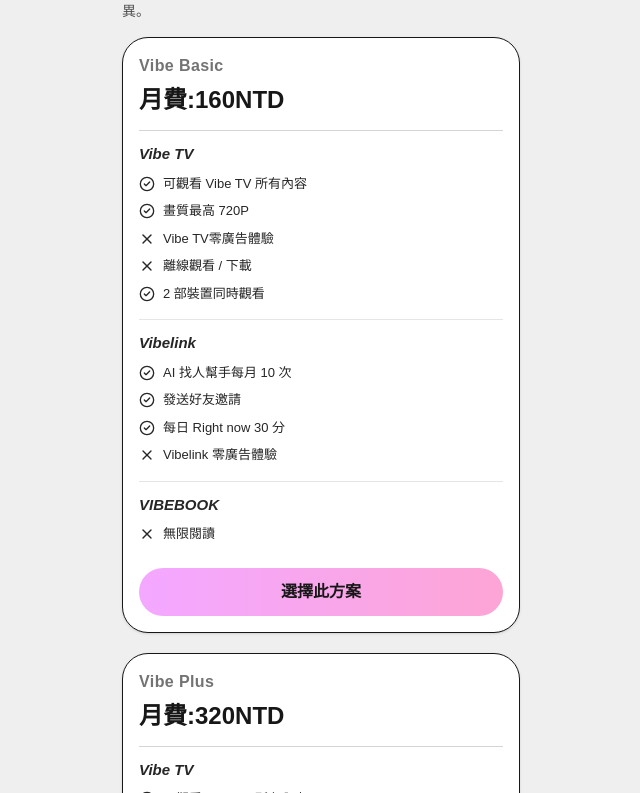
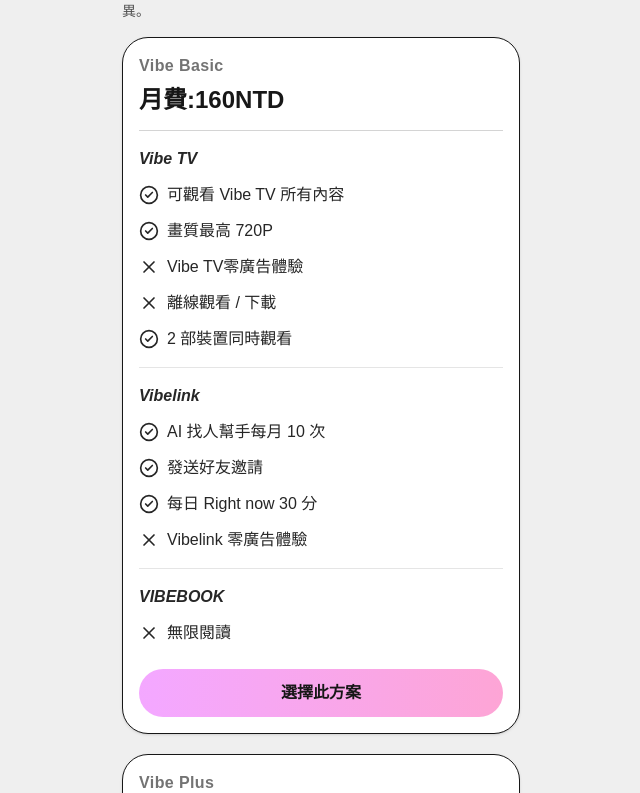
Before and after one commit to stevenchien0726-del/vibelink, a Next.js app in the folder vibe-membership-web/: page / in a window 1280 px wide. Shown: the part 567-1360 px from the top of the page, without its empty margins (319-959 px from the left). Built offline with nearby package versions, Linux system fonts and the light colour scheme.

Commit message:
feat: update membership UI and Premium ad-free

```diff
--- a/vibe-membership-web/app/page.tsx
+++ b/vibe-membership-web/app/page.tsx
@@ -96,9 +96,9 @@ type SubscriptionStatus = 'active' | 'paused' | 'cancelled'
 
 function FeatureRow({ label, included }: { label: string; included: boolean }) {
   return (
-    <div className="flex items-start gap-2 text-[13px] text-neutral-800">
+    <div className="flex items-start gap-2 text-[16px] text-neutral-800">
       <div className="mt-[2px] shrink-0">
-        {included ? <CheckCircle2 className="h-4 w-4" /> : <X className="h-4 w-4" />}
+        {included ? <CheckCircle2 className="h-5 w-5" /> : <X className="h-5 w-5" />}
       </div>
       <span>{label}</span>
     </div>
@@ -106,7 +106,7 @@ function FeatureRow({ label, included }: { label: string; included: boolean }) {
 }
 
 function SectionTitle({ children }: { children: React.ReactNode }) {
-  return <div className="text-[15px] font-semibold italic text-neutral-800">{children}</div>
+  return <div className="text-[16px] font-semibold italic text-neutral-800">{children}</div>
 }
 
 function PlanCard({
@@ -144,21 +144,21 @@ function PlanCard({
 </div>
 
       <div className="space-y-4">
-        <div className="space-y-2 border-t border-neutral-300 pt-3">
+        <div className="space-y-3 border-t border-neutral-300 pt-4">
           <SectionTitle>Vibe TV</SectionTitle>
           {plan.features.vibeTv.map((feature) => (
             <FeatureRow key={feature.label} {...feature} />
           ))}
         </div>
 
-        <div className="space-y-2 border-t border-neutral-200 pt-3">
+        <div className="space-y-3 border-t border-neutral-200 pt-4">
           <SectionTitle>Vibelink</SectionTitle>
           {plan.features.vibelink.map((feature) => (
             <FeatureRow key={feature.label} {...feature} />
           ))}
         </div>
 
-        <div className="space-y-2 border-t border-neutral-200 pt-3">
+        <div className="space-y-3 border-t border-neutral-200 pt-4">
           <SectionTitle>VIBEBOOK</SectionTitle>
           {plan.features.vibebook.map((feature) => (
             <FeatureRow key={feature.label} {...feature} />
```
